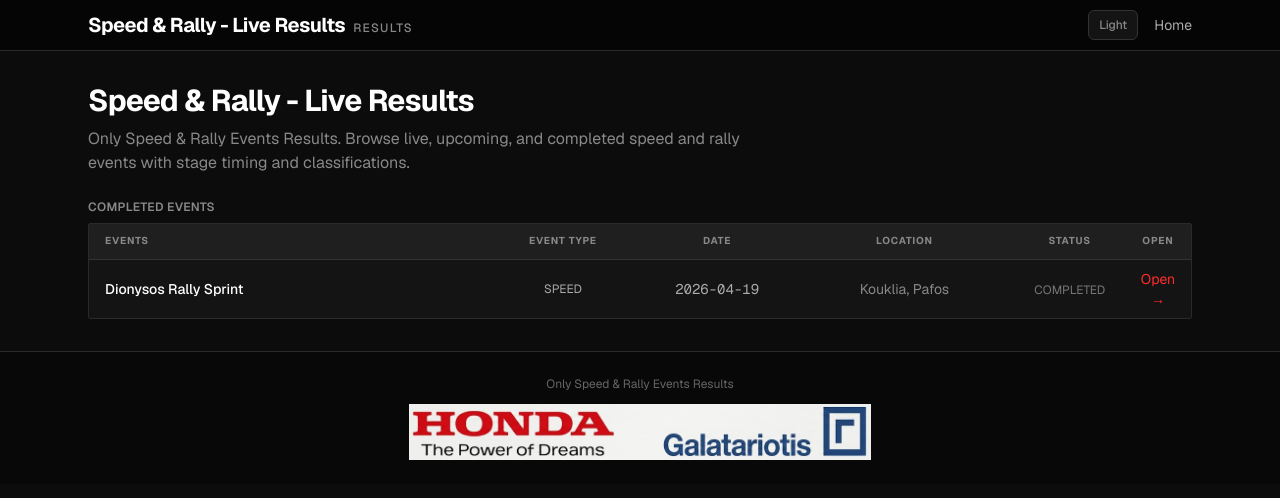
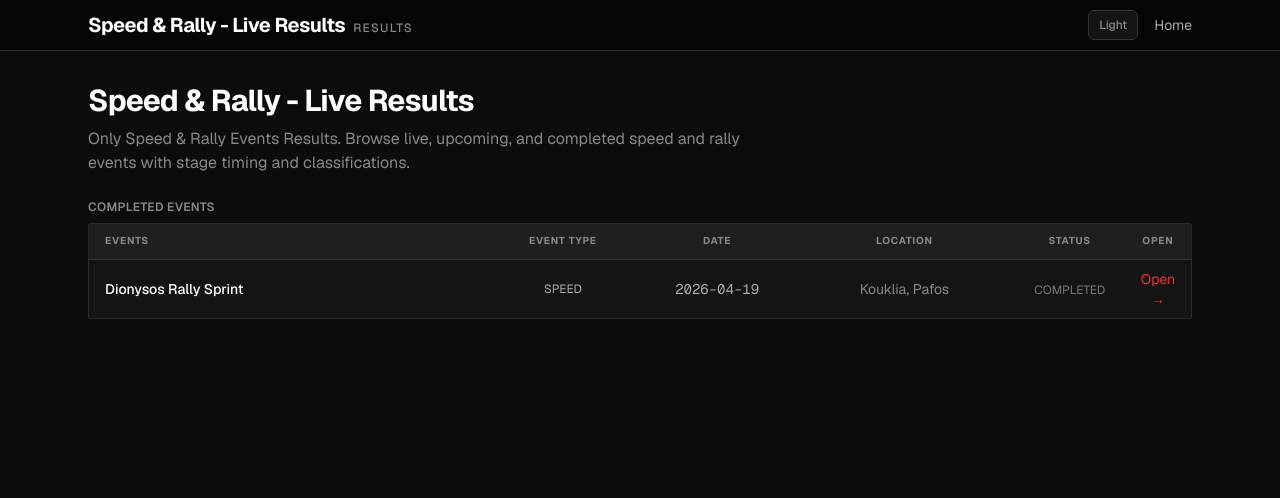
Before and after one commit to ckaraolis/cyprus_rally_events_results, a Next.js app: page / in a window 1280 px wide. Shown: the top 498 px of the page. Built offline with nearby package versions, Linux system fonts and the light colour scheme.

Commit message:
Hide public footer sponsors until further notice.
Co-authored-by: Cursor <cursoragent@cursor.com>

```diff
--- a/src/components/public/ewrc-chrome.tsx
+++ b/src/components/public/ewrc-chrome.tsx
@@ -1,6 +1,9 @@
 import Link from "next/link";
 import type { SiteSettings } from "@/lib/rally/types";
 import { ThemeToggle } from "./theme-toggle";
+
+/** Set true when sponsors should show again in the public footer. */
+const SHOW_FOOTER_SPONSORS = false;
 
 export function EwrcChrome({
   site,
@@ -33,6 +36,7 @@ export function EwrcChrome({
         </div>
       </header>
       {children}
+      {SHOW_FOOTER_SPONSORS ? (
         <footer className="border-t border-[var(--ewrc-border)] bg-[var(--ewrc-footer-bg)] py-6 text-center text-xs text-[var(--ewrc-muted-3)]">
           <p>{site.resultsPageSubtitle}</p>
           {/* eslint-disable-next-line @next/next/no-img-element */}
@@ -43,6 +47,7 @@ export function EwrcChrome({
             loading="lazy"
           />
         </footer>
+      ) : null}
     </div>
   );
 }
```
Lines whose indentation alone changed are shown as unchanged.
